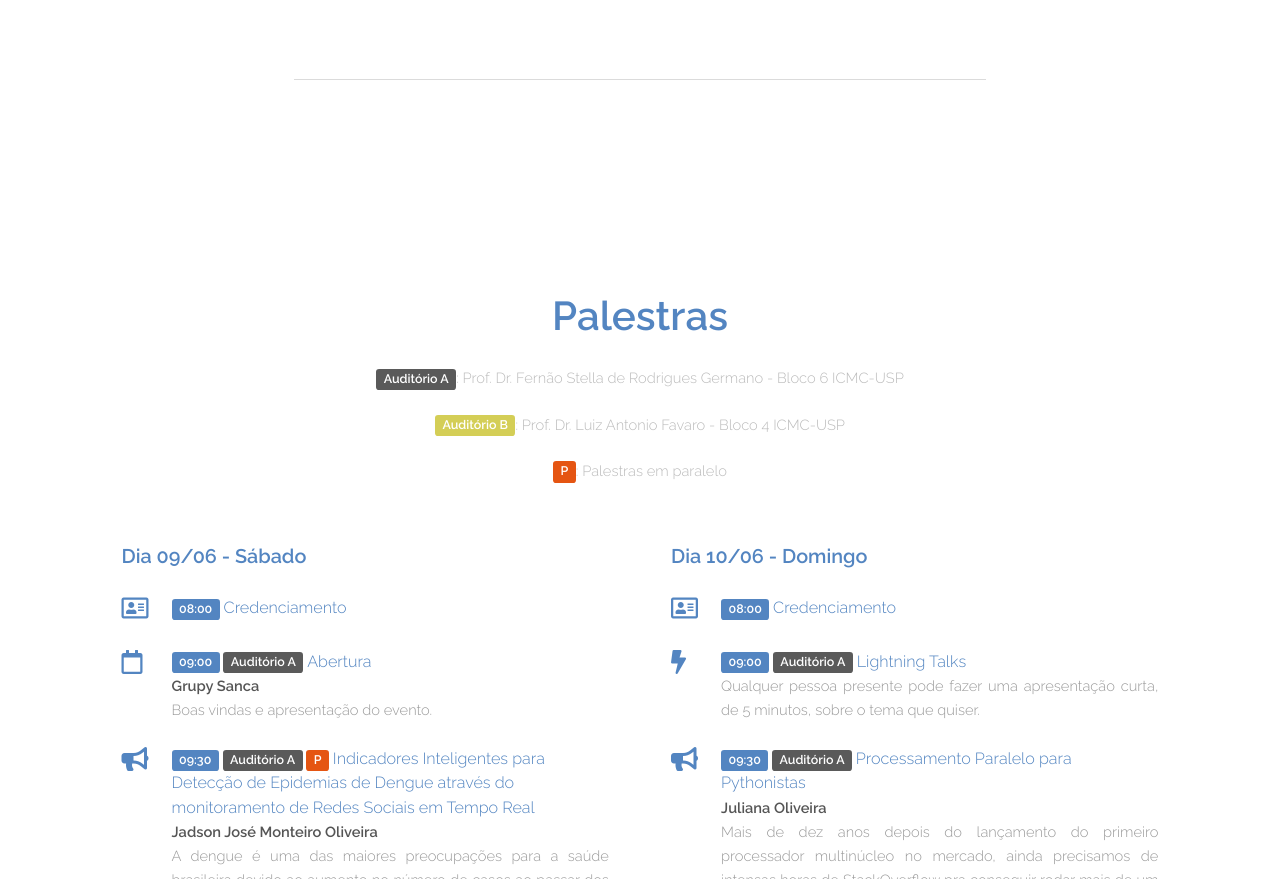
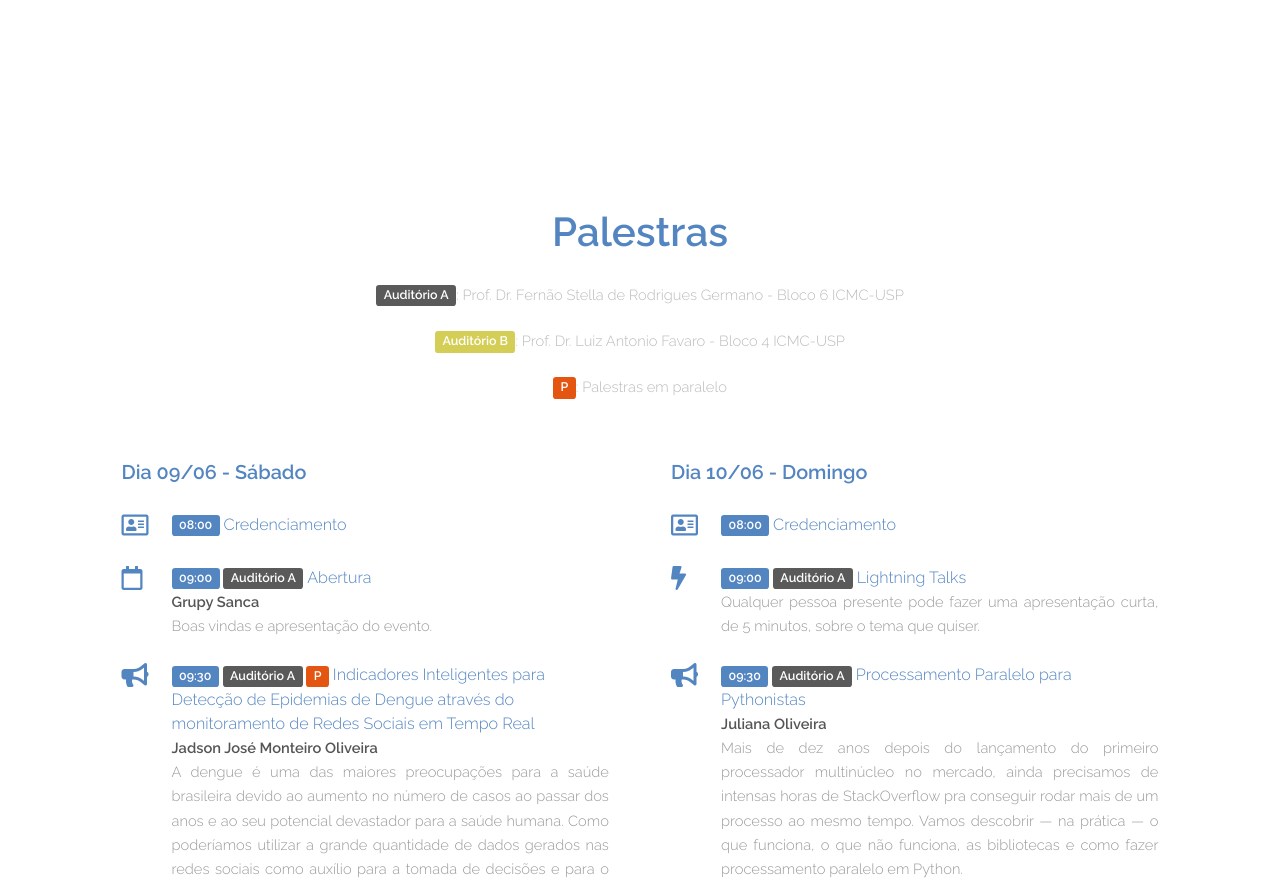
Before and after one commit to grupy-sanca/caipyra2018, a plain HTML site: page index.html in a window 1280 px wide. Shown: the part 4230-5109 px from the top of the page. Drawn offline with Linux system fonts and the light colour scheme.

Commit message:
remove break

```diff
--- a/index.html
+++ b/index.html
@@ -376,8 +376,6 @@ Caipyra 2018 - Grupy-Sanca
 					</article>
 
 				</div>
-				<br/>
-				<hr/>
 			</div>
 		</section>
 
```
